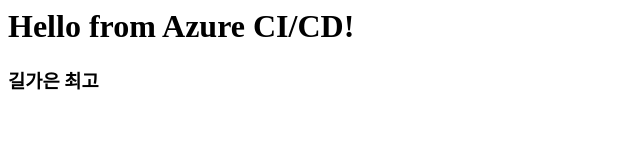
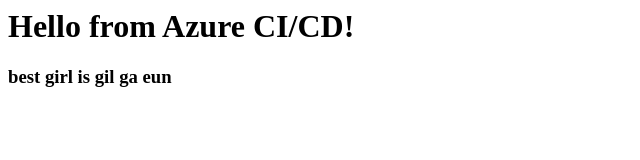
Before and after one commit to yeni28/azure-ci-cd-tutorial, a plain HTML site: page index.html in a window 1280 px wide. Shown: the whole page, without its empty margins (0-640 px from the left). Drawn offline with Linux system fonts and the light colour scheme.

Commit message:
gil ga eun i love you

```diff
--- a/index.html
+++ b/index.html
@@ -1,6 +1,6 @@
 <html>
   <body>
     <h1>Hello from Azure CI/CD!</h1>
-    <h3> 길가은 최고</h3>
+    <h3> best girl is gil ga eun</h3>
   </body>
 </html>
```
